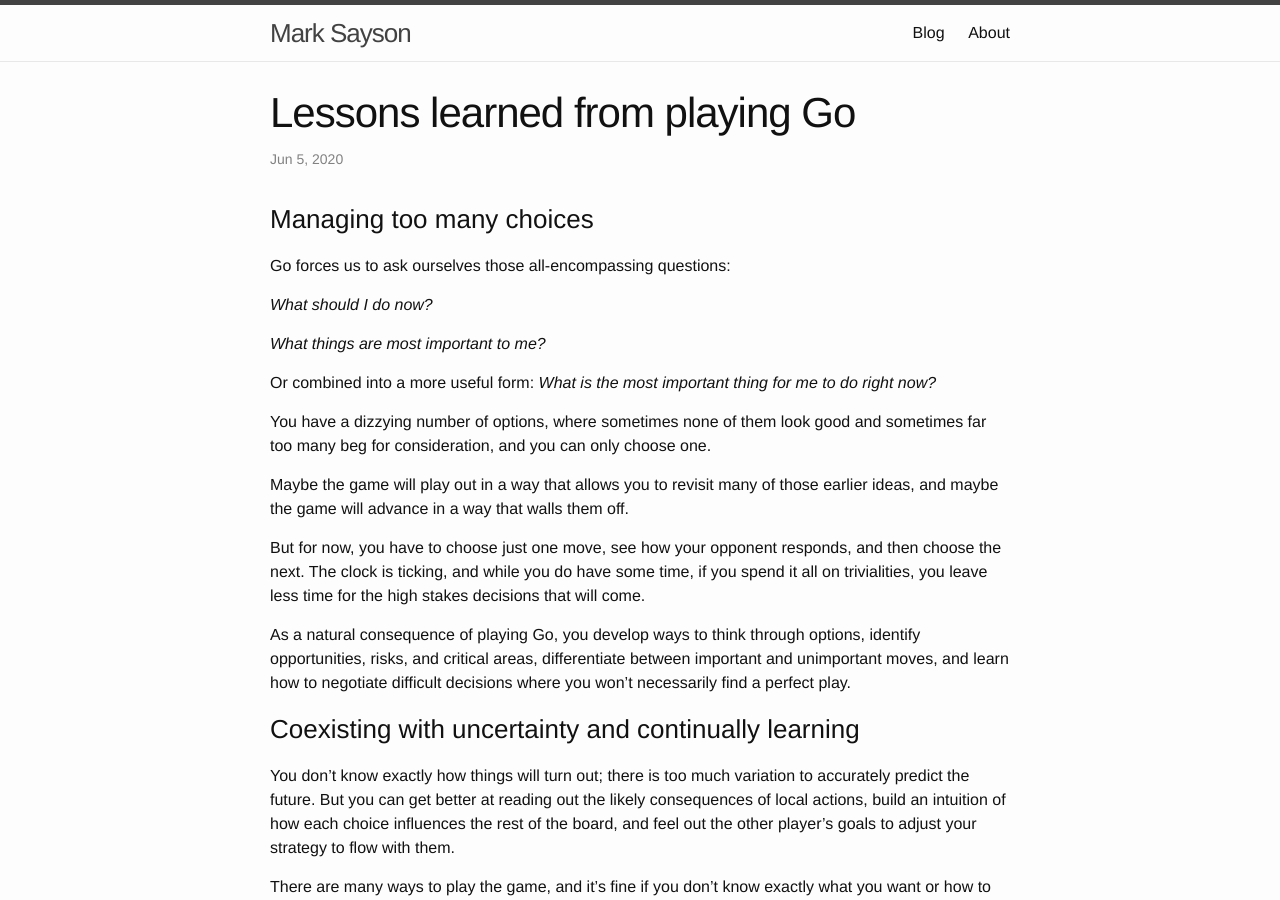
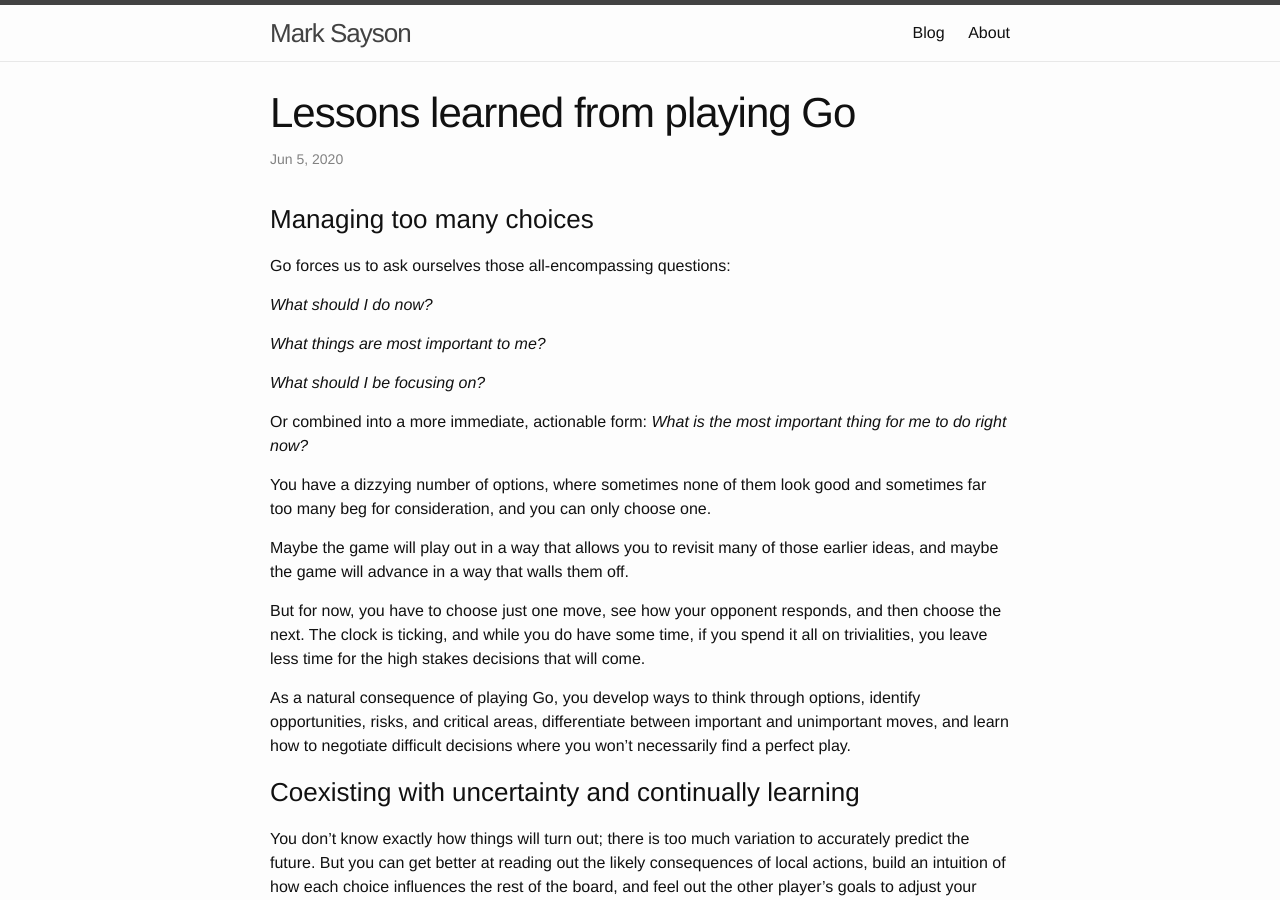
Before and after one commit to msayson/msayson.github.io, a Jekyll site: the page built from _posts/2020-06-04-lessons-from-go.markdown, in a window 1280 px wide and 900 px high. Built offline with Jekyll 4.4.1, drawn with Linux system fonts in a browser that asks for light colours.

Commit message:
Updated wording on Go post

```diff
--- a/_posts/2020-06-04-lessons-from-go.markdown
+++ b/_posts/2020-06-04-lessons-from-go.markdown
@@ -13,7 +13,9 @@ Go forces us to ask ourselves those all-encompassing questions:
 
 *What things are most important to me?*
 
-Or combined into a more useful form: *What is the most important thing for me to do right now?*
+*What should I be focusing on?*
+
+Or combined into a more immediate, actionable form: *What is the most important thing for me to do right now?*
 
 You have a dizzying number of options, where sometimes none of them look good and sometimes far too many beg for consideration, and you can only choose one.
 
```
